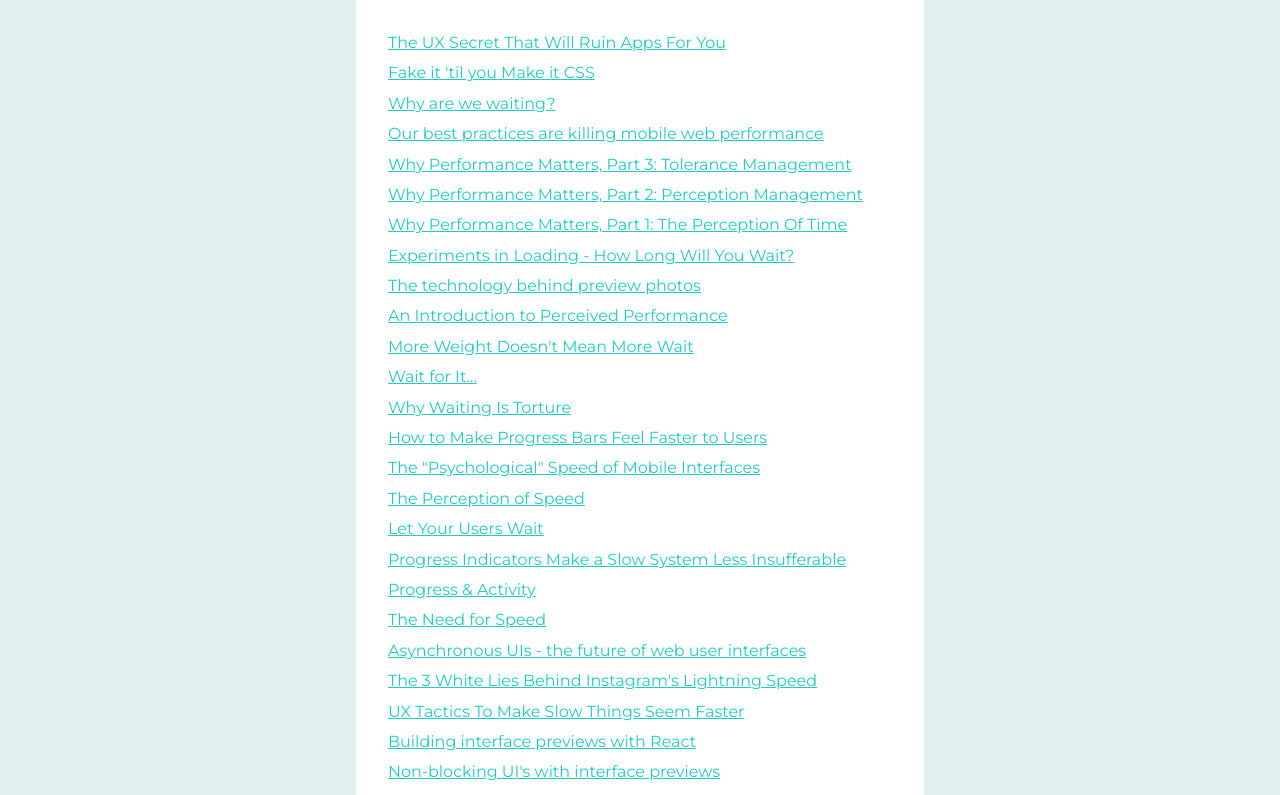
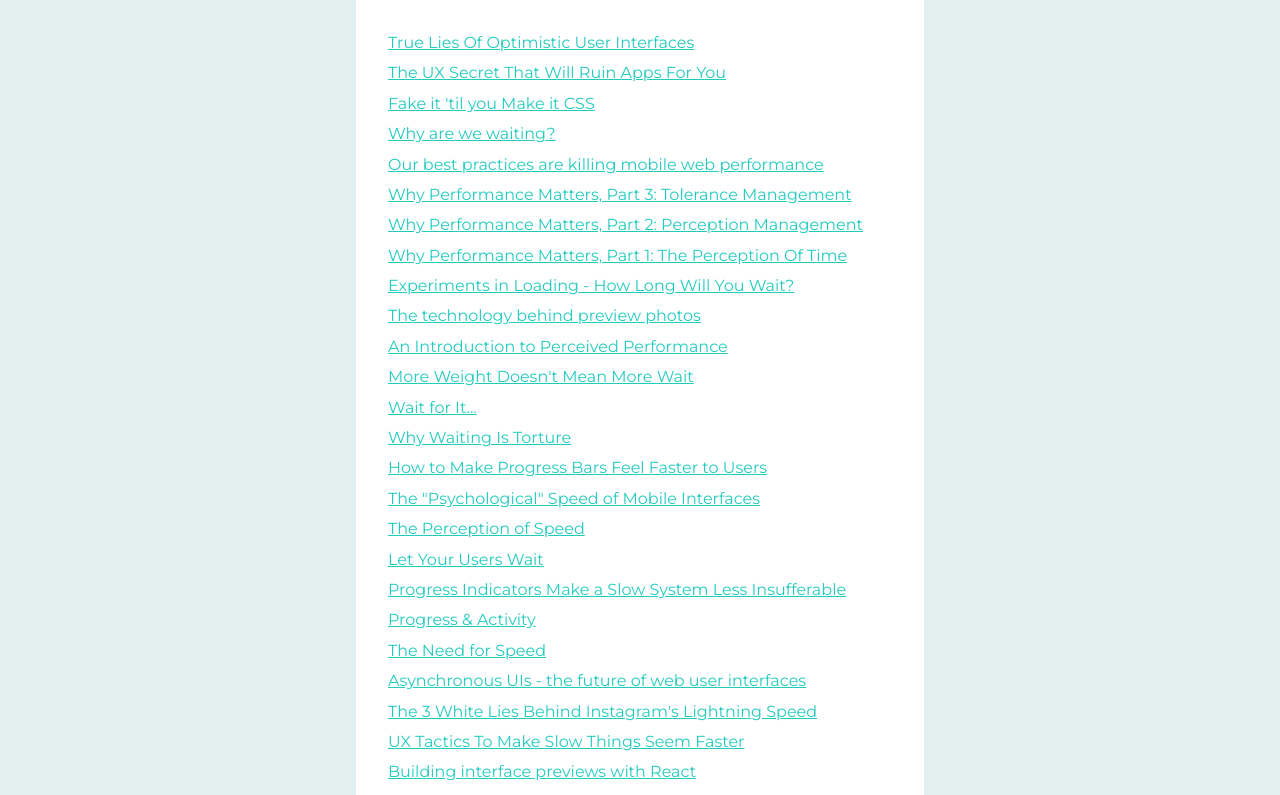
Before and after one commit to zhouzi/awesome-perceived-performance, a website: page index.html in a window 1280 px wide. Shown: the part 299-1094 px from the top of the page. Drawn offline with Linux system fonts and the light colour scheme; some icons are missing.

Commit message:
add True Lies Of Optimistic User Interfaces

```diff
--- a/index.html
+++ b/index.html
@@ -197,6 +197,7 @@ h2 {
 }
 </style></head><body><header class="header"><div class="header-container"><h1><span class="darker">Reactive</span>Design</h1><p>Collection of design insights about perceived speed.</p><ul class="list-inline"><li><a href="https://github.com/zhouzi/reactivedesign" data-icon="octicon-star" data-style="mega" data-count-href="/zhouzi/reactivedesign/stargazers" data-count-api="/repos/zhouzi/reactivedesign#stargazers_count" data-count-aria-label="# stargazers on GitHub" aria-label="Star zhouzi/reactivedesign on GitHub" class="github-button">Star</a></li><li><a href="https://twitter.com/home?status=Collection%20of%20design%20insights%20about%20perceived%20speed%20http%3A%2F%2Fgabinaureche.com%2Freactivedesign%20%23reactive%20%23ux%20%23design%20%23insights%20via%20%40zh0uzi" target="_blank"><span class="icon-twitter"></span>Tweet</a></li></ul></div></header><section class="content"><h2 id="articles">Articles</h2>
 <ul>
+<li><a href="https://www.smashingmagazine.com/2016/11/true-lies-of-optimistic-user-interfaces/">True Lies Of Optimistic User Interfaces</a></li>
 <li><a href="http://www.fastcodesign.com/3061519/evidence/the-ux-secret-that-will-ruin-apps-for-you/">The UX Secret That Will Ruin Apps For You</a></li>
 <li><a href="https://kyusuf.com/post/fake-it-til-you-make-it-css">Fake it &#39;til you Make it CSS</a></li>
 <li><a href="https://www.cxpartners.co.uk/our-thinking/why-are-we-waiting/">Why are we waiting?</a></li>
```
Also changed, not shown: README.md.
